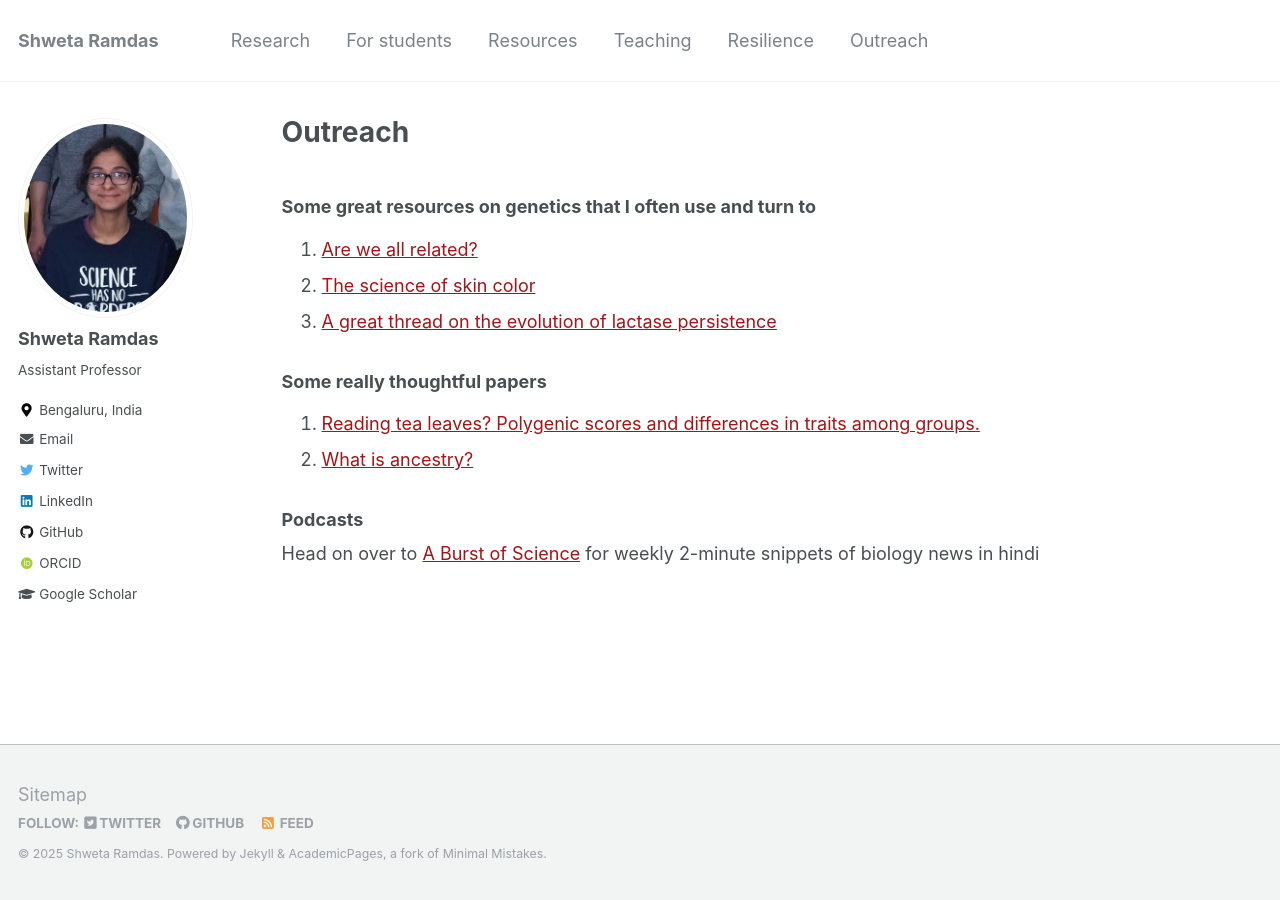
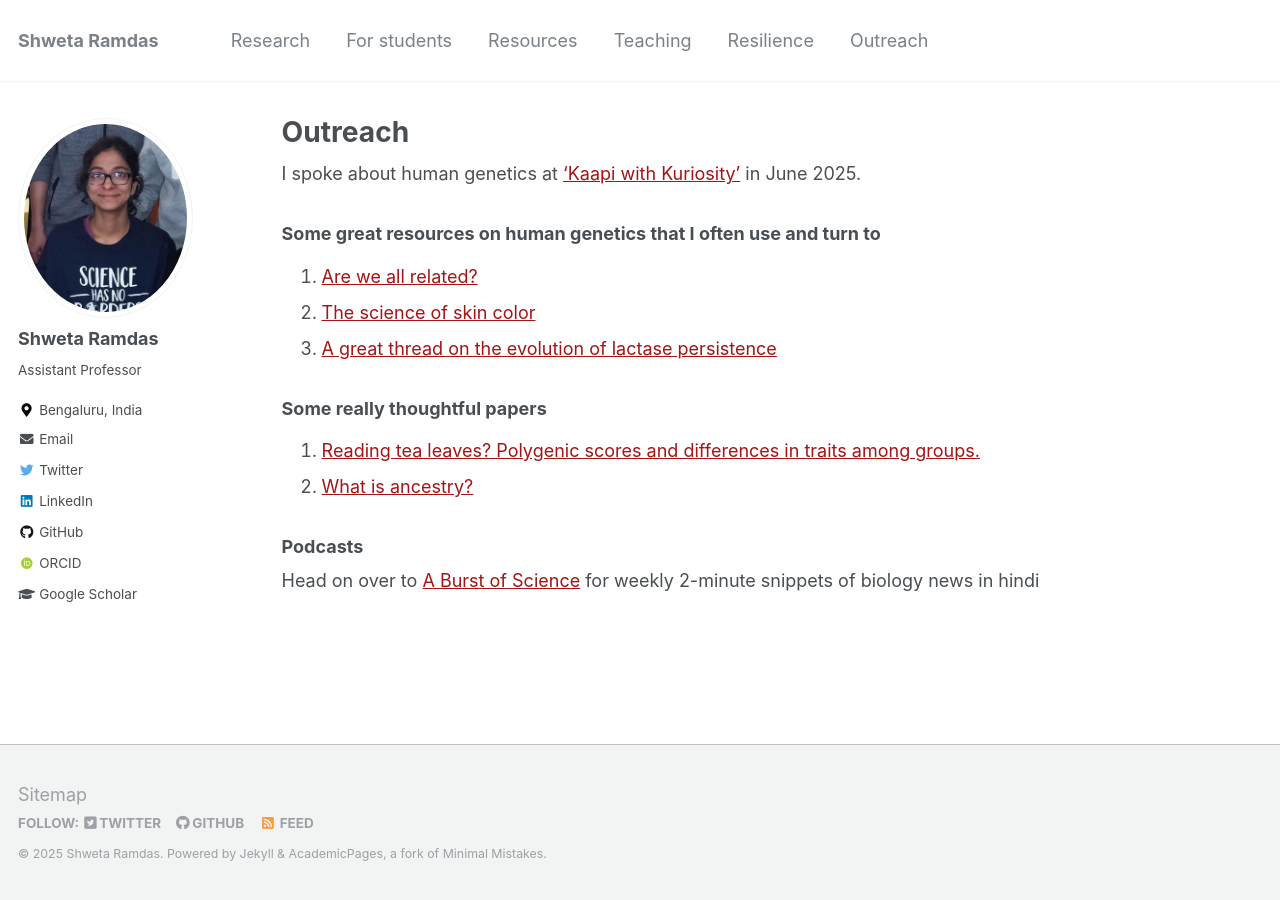
Before and after one commit to shwetaramdas/shwetaramdas.github.io, a Jekyll site: the page built from outreach.md, in a window 1280 px wide. Built offline with Jekyll 4.4.1, drawn with Linux system fonts in a browser that asks for light colours; some web fonts are replaced.

Commit message:
Update outreach.md

```diff
--- a/outreach.md
+++ b/outreach.md
@@ -6,7 +6,9 @@ author_profile: true
 
 ---
 
-### Some great resources on genetics that I often use and turn to
+I spoke about human genetics at ['Kaapi with Kuriosity'](https://www.youtube.com/live/-GGBoRBDrV8) in June 2025.
+
+### Some great resources on human genetics that I often use and turn to
 1. [Are we all related?](https://ed.ted.com/best_of_web/qRqRiz5q)
 2. [The science of skin color](https://blog.ed.ted.com/2016/03/22/the-science-of-skin-color-in-ted-ed-gifs/)
 3. [A great thread on the evolution of lactase persistence](https://twitter.com/AdamRutherford/status/1552317438829760515)
```
